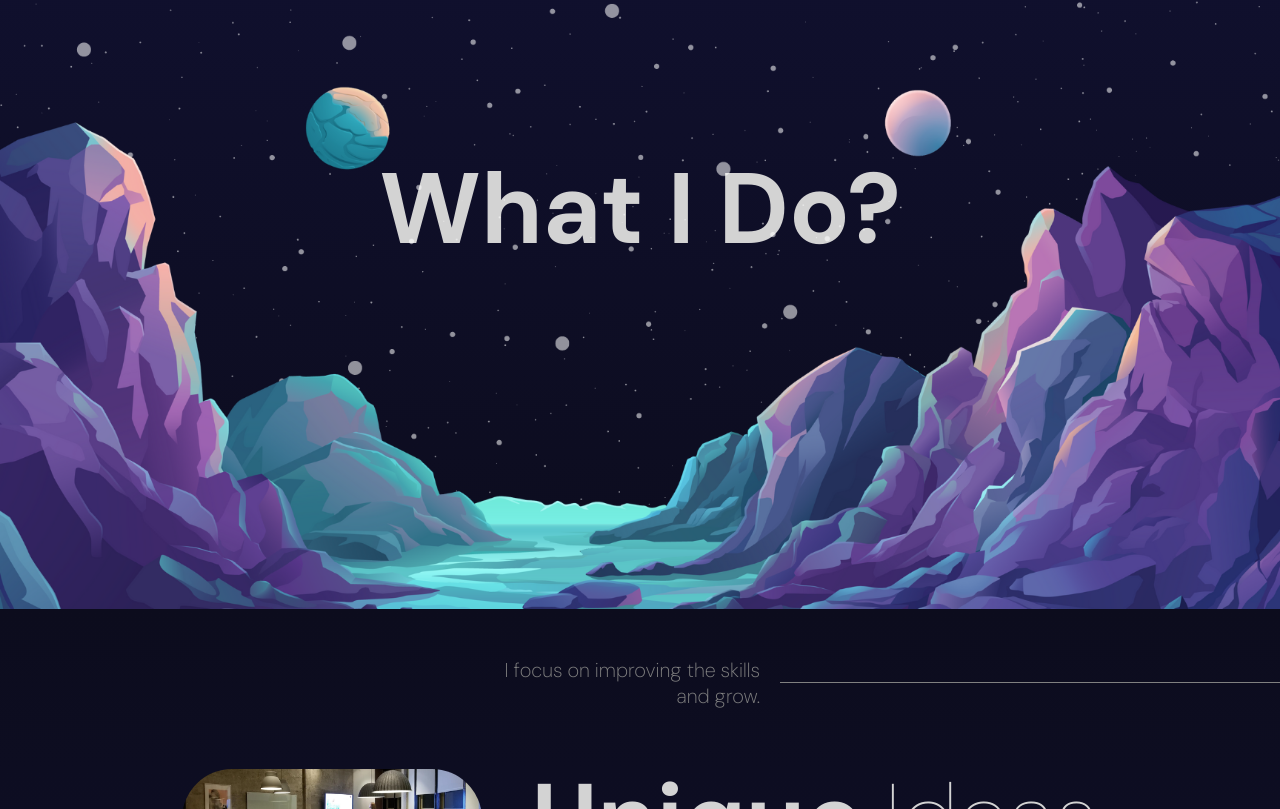
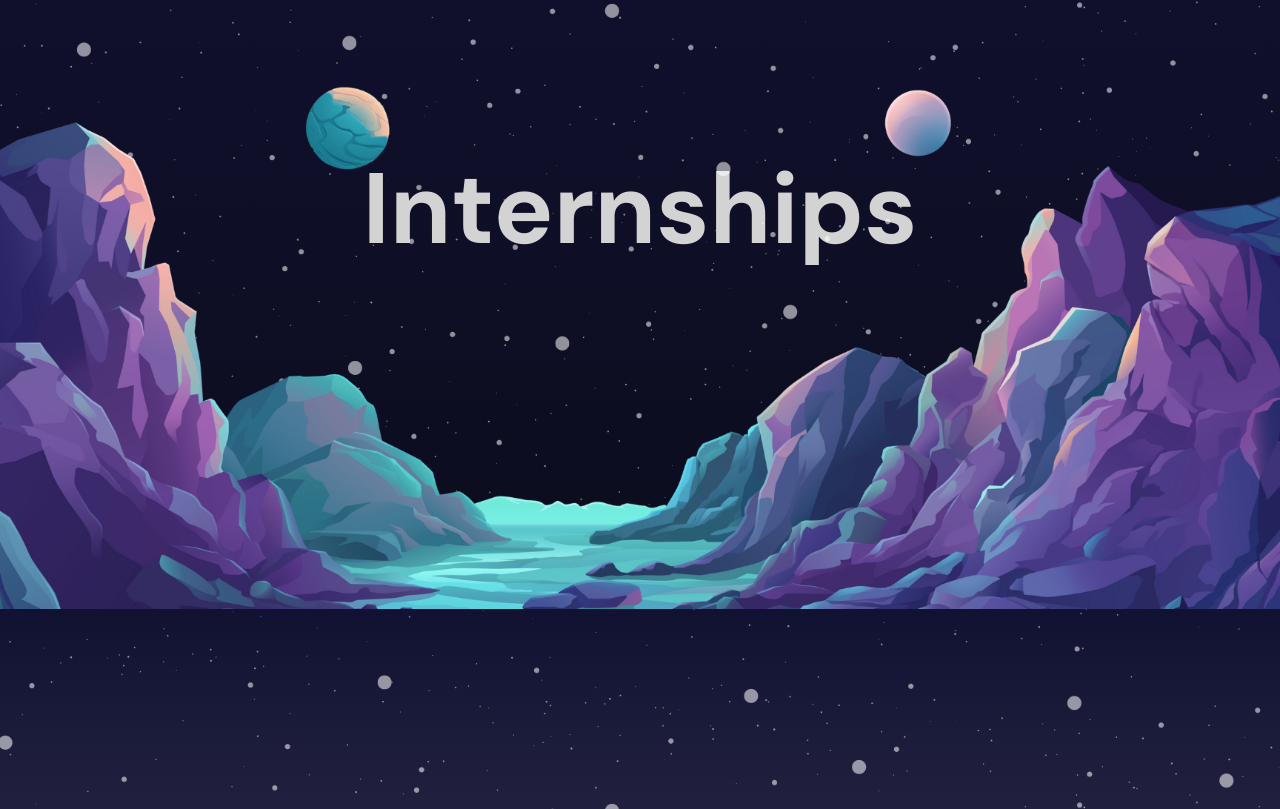
Before and after one commit to Darpan3011/Portfolio, a React (Vite) app: page / in a window 1280 px wide. Shown: the part 991-1800 px from the top of the page. Built offline with nearby package versions, Linux system fonts and the light colour scheme.

Commit message:
Updated the internships

```diff
--- a/src/App.jsx
+++ b/src/App.jsx
@@ -17,11 +17,11 @@ const App = () => {
         <Hero />
       </section>
       <section id="Services">
-        <Parallax type="services" />
+        <Parallax type="Internships" />
       </section>
-      <section>
+      {/* <section>
         <Services />
-      </section>
+      </section> */}
       <section id="Portfolio">
         <Parallax type="portfolio" />
       </section>
--- a/src/components/parallax/Parallax.jsx
+++ b/src/components/parallax/Parallax.jsx
@@ -19,13 +19,13 @@ const Parallax = ({ type }) => {
       ref={ref}
       style={{
         background:
-          type === "services"
+          type === "Internships"
             ? "linear-gradient(180deg, #111132, #0c0c1d)"
             : "linear-gradient(180deg, #111132, #505064)",
       }}
     >
       <motion.h1 style={{ y: yText }}>
-        {type === "services" ? "What I Do?" : "What I Did?"}
+        {type === "Internships" ? "Internships" : "What I Did?"}
       </motion.h1>
       <motion.div className="mountains"></motion.div>
       <motion.div
@@ -33,7 +33,7 @@ const Parallax = ({ type }) => {
         style={{
           y: yBg,
           backgroundImage: `url(${
-            type === "services" ? "/planets.png" : "/sun.png"
+            type === "Internships" ? "/planets.png" : "/sun.png"
           })`,
         }}
       ></motion.div>
```
